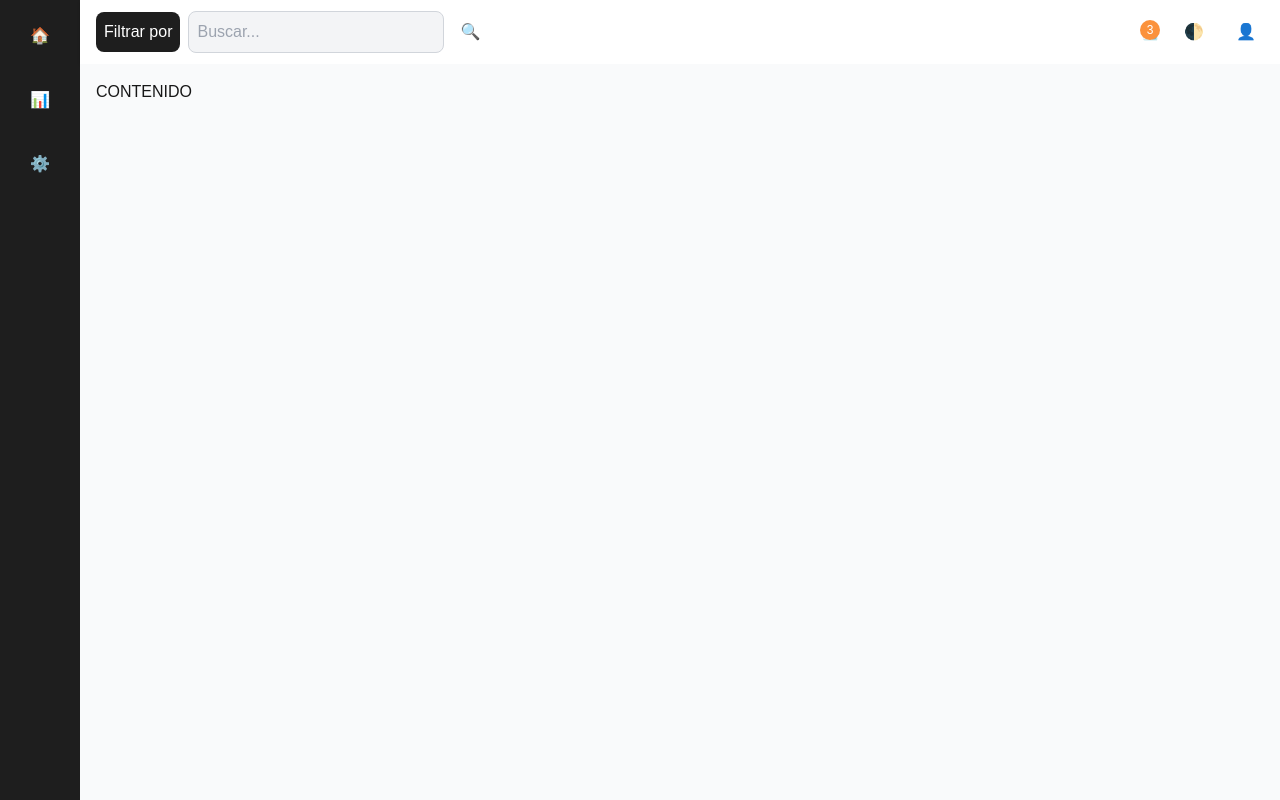
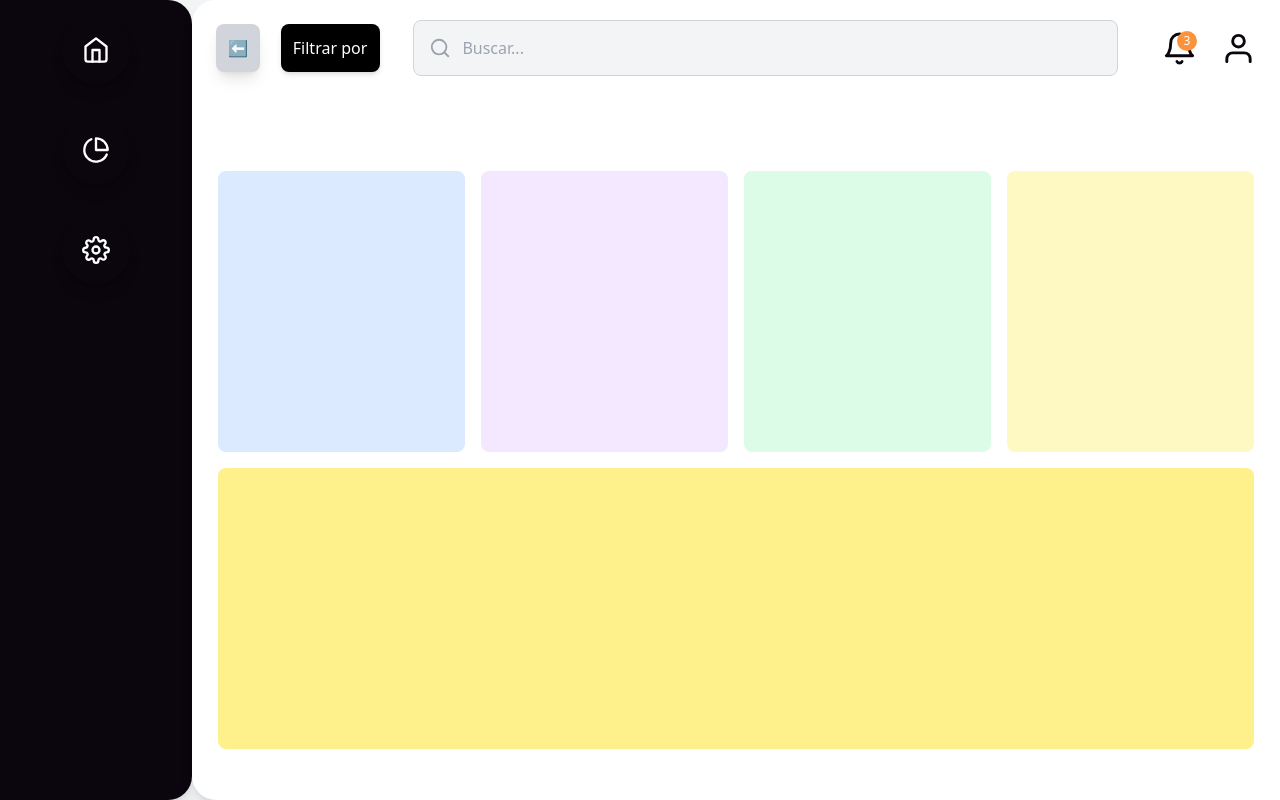
Before and after one commit to AgendamePlatform/buscaFacil.platform.SV, a Next.js app: page / in a window 1280 px wide. Built offline with nearby package versions, Linux system fonts and the light colour scheme.

Commit message:
Maquetacion del dashboard casi listo y parte del layout

```diff
--- a/src/app/globals.css
+++ b/src/app/globals.css
@@ -2,26 +2,30 @@
 @tailwind components;
 @tailwind utilities;
 
-:root {
-  --background: #ffffff;
-  --foreground: #171717;
+/* Estilo para la barra de desplazamiento con Tailwind */
+::-webkit-scrollbar {
+  width: 12px;
 }
 
-@media (prefers-color-scheme: dark) {
-  :root {
-    --background: #0a0a0a;
-    --foreground: #ededed;
-  }
+::-webkit-scrollbar-track {
+  background: #e0e0e0;
+  border-radius: 10px;
 }
 
-body {
-  color: var(--foreground);
-  background: var(--background);
-  font-family: Arial, Helvetica, sans-serif;
+::-webkit-scrollbar-thumb {
+  background-color: #888;
+  border-radius: 10px;
+  border: 3px solid #e0e0e0;
 }
 
-@layer utilities {
-  .text-balance {
-    text-wrap: balance;
-  }
+::-webkit-scrollbar-thumb:hover {
+  background-color: #555;
 }
+
+/* Para Firefox */
+.scrollbar-custom {
+  scrollbar-width: thin;
+  /* Hace que la barra sea más delgada */
+  scrollbar-color: #888 #e0e0e0;
+  /* Color del thumb y track */
+}
--- a/src/app/layout.tsx
+++ b/src/app/layout.tsx
@@ -1,24 +1,10 @@
 import type { Metadata } from "next";
-import localFont from "next/font/local";
-import "./globals.css";
-
-// Importación de las fuentes locales
-const geistSans = localFont({
-  src: "./fonts/GeistVF.woff",
-  variable: "--font-geist-sans",
-  weight: "100 900",
-});
-
-const geistMono = localFont({
-  src: "./fonts/GeistMonoVF.woff",
-  variable: "--font-geist-mono",
-  weight: "100 900",
-});
+import ClientLayout from "./layouts/ClientLayout";
 
 // Metadatos de la página
 export const metadata: Metadata = {
-  title: "Mi App",
-  description: "App creada con Next.js",
+  title: "Agendame SV",
+  description: "Plataforma para poder conectar con servidores de servicios y productos con los clientes",
 };
 
 export default function RootLayout({
@@ -28,52 +14,11 @@ export default function RootLayout({
 }>) {
   return (
     <html lang="en">
-      <body className={`${geistSans.variable} ${geistMono.variable} antialiased`}>
-        {/* Contenedor Principal */}
-        <div className="flex h-screen w-screen">
-          {/* Sidebar izquierdo */}
-          <aside className="w-16 md:w-20 bg-negroNav flex flex-col justify-between p-4 text-white">
-            {/* Contenedor de iconos */}
-            <div className="flex flex-col space-y-6">
-              <button className="hover:bg-gray-700 p-2 rounded">🏠</button>
-              <button className="hover:bg-gray-700 p-2 rounded">📊</button>
-              <button className="hover:bg-gray-700 p-2 rounded">⚙️</button>
-            </div>
-          </aside>
-
-          {/* Contenido Principal */}
-          <main className="flex-1 flex flex-col">
-            {/* Header */}
-            <header className="w-full h-16 bg-white shadow flex justify-between items-center p-4">
-              {/* Filtro y barra de búsqueda */}
-              <div className="flex items-center space-x-2">
-                <button className="bg-negroNav text-white p-2 rounded-lg">Filtrar por</button>
-                <input
-                  type="text"
-                  placeholder="Buscar..."
-                  className="bg-gray-100 border border-gray-300 rounded-lg p-2 w-64 focus:outline-none focus:border-gray-500"
-                />
-                <button className="p-2">🔍</button>
-              </div>
-
-              {/* Iconos de la derecha */}
-              <div className="flex items-center space-x-4">
-                <button className="relative">
-                  🗒️
-                  <span className="absolute top-0 right-0 text-xs text-white bg-orange-400 rounded-full h-5 w-5 flex justify-center items-center">3</span>
-                </button>
-                <button className="p-2">🌓</button>
-                <button className="p-2">👤</button>
-              </div>
-            </header>
-
-            {/* Contenido */}
-            <section className="flex-1 p-4 bg-gray-50">
-              {/* Aquí va el contenido principal */}
-              {children}
-            </section>
-          </main>
-        </div>
+      <body className="">
+        {/* Aquí renderizamos el ClientLayout */}
+        <ClientLayout>
+          {children}
+        </ClientLayout>
       </body>
     </html>
   );
--- /dev/null
+++ b/src/app/layouts/ClientLayout.tsx
@@ -0,0 +1,70 @@
+"use client"; // Marcamos este componente como un Client Component
+
+import React, { useState } from "react";
+import localFont from "next/font/local";
+import "../globals.css"; // Asegúrate de que la ruta esté correcta según tu estructura de proyecto
+import Header from "@/components/Header"; // Importamos el Header
+
+// Importamos iconos de react-icons
+import { FiHome, FiPieChart, FiSettings } from 'react-icons/fi';
+
+// Importación de las fuentes locales
+const geistSans = localFont({
+    src: "../fonts/GeistVF.woff",
+    variable: "--font-geist-sans",
+    weight: "100 900",
+});
+
+const geistMono = localFont({
+    src: "../fonts/GeistMonoVF.woff",
+    variable: "--font-geist-mono",
+    weight: "100 900",
+});
+
+export default function ClientLayout({
+    children,
+}: Readonly<{
+    children: React.ReactNode;
+}>) {
+    // Estado para controlar el tamaño del sidebar
+    const [sidebarWidth, setSidebarWidth] = useState("w-[15%]");
+
+    // Función para cambiar el tamaño del sidebar
+    const toggleSidebarSize = () => {
+        setSidebarWidth(sidebarWidth === "w-[15%]" ? "w-[5%]" : "w-[15%]");
+    };
+
+    return (
+        <div className={`${geistSans.variable} ${geistMono.variable} antialiased h-screen`}>
+            {/* Contenedor Principal */}
+            <div className="flex h-full w-screen bg-gray-100">
+                {/* Sidebar izquierdo con bordes redondeados arriba y abajo */}
+                <aside className={`${sidebarWidth} bg-bgdark flex flex-col justify-between p-4 text-white rounded-r-3xl overflow-hidden shadow-lg transition-all duration-300`}>
+                    <div className="flex flex-col items-center space-y-8">
+                        {/* Iconos del sidebar */}
+                        <button className="hover:bg-gray-700 p-5 rounded-full transition duration-300 shadow-lg">
+                            <FiHome size={28} />
+                        </button>
+                        <button className="hover:bg-gray-700 p-5 rounded-full transition duration-300 shadow-lg">
+                            <FiPieChart size={28} />
+                        </button>
+                        <button className="hover:bg-gray-700 p-5 rounded-full transition duration-300 shadow-lg">
+                            <FiSettings size={28} />
+                        </button>
+                    </div>
+                </aside>
+
+                {/* Contenido Principal */}
+                <main className="flex-1 flex flex-col bg-white rounded-tl-3xl rounded-bl-3xl shadow-lg overflow-auto">
+                    {/* Usamos el componente Header */}
+                    <Header sidebarWidth={sidebarWidth} toggleSidebarSize={toggleSidebarSize} />
+
+                    {/* Contenido con scroll */}
+                    <section className="p-6 w-full overflow-auto">
+                        {children}
+                    </section>
+                </main>
+            </div>
+        </div>
+    );
+}
--- a/src/app/page.tsx
+++ b/src/app/page.tsx
@@ -1,9 +1,19 @@
 import React from 'react'
 
-export default function page() {
+export default function Page() {
   return (
-    <div>
-      CONTENIDO
+    <div className='w-full h-[85vh] flex justify-center items-center'>
+      {/* Contenedor de la grid */}
+      <div className="grid grid-cols-4 gap-4 w-full h-[85%] px-[0.2%]">
+        {/* Bloques superiores */}
+        <div className="bg-blue-100 rounded-lg"></div>
+        <div className="bg-purple-100 rounded-lg"></div>
+        <div className="bg-green-100 rounded-lg"></div>
+        <div className="bg-yellow-100 rounded-lg"></div>
+
+        {/* Bloque inferior grande */}
+        <div className="col-span-4 bg-yellow-200 rounded-lg"></div>
+      </div>
     </div>
   )
 }
--- /dev/null
+++ b/src/components/Header.tsx
@@ -0,0 +1,55 @@
+import React from 'react';
+import { FiSearch, FiBell, FiUser } from 'react-icons/fi';
+
+interface HeaderProps {
+    sidebarWidth: string;
+    toggleSidebarSize: () => void;
+}
+
+export default function Header({ sidebarWidth, toggleSidebarSize }: HeaderProps) {
+    return (
+        <header className="w-full h-24 bg-white flex justify-between items-center p-6 ">
+            {/* Botón para cambiar el tamaño del sidebar */}
+            <button
+                className="p-3 bg-gray-300 rounded-lg mr-[2%] hover:bg-gray-400 transition duration-300 shadow-lg"
+                onClick={toggleSidebarSize}
+            >
+                {sidebarWidth === "w-[15%]" ? "⬅️" : "➡️"}
+            </button>
+
+            {/* Filtro y barra de búsqueda */}
+            <div className="flex items-center w-full space-x-4">
+                {/* Combobox para "Filtrar por" */}
+                <div className="relative mr-[2%]">
+                    <select className="bg-black text-white p-3 rounded-lg appearance-none cursor-pointer hover:bg-gray-900 transition duration-300 shadow-md">
+                        <option value="">Filtrar por</option>
+                        <option value="opcion1">Opción 1</option>
+                        <option value="opcion2">Opción 2</option>
+                        <option value="opcion3">Opción 3</option>
+                    </select>
+                </div>
+
+                {/* Input con icono de lupa */}
+                <div className="relative flex items-center w-[80%]">
+                    <input
+                        type="text"
+                        placeholder="Buscar..."
+                        className="bg-gray-100 border text-gray-600  border-gray-300 rounded-lg p-4 w-full pl-12 focus:outline-none focus:border-gray-500 focus:ring-2 focus:ring-gray-300 h-14 transition duration-300"
+                    />
+                    <FiSearch className="absolute left-4 text-gray-400" size={22} />
+                </div>
+            </div>
+
+            {/* Iconos de la derecha */}
+            <div className="flex items-center space-x-6">
+                <button className="relative hover:text-orange-500 transition duration-300">
+                    <FiBell size={35} className='text-bgdark hover:text-red-500' />
+                    <span className="absolute top-0 right-0 text-xs text-white bg-orange-400 rounded-full h-5 w-5 flex justify-center items-center">3</span>
+                </button>
+                <button className=" transition duration-300">
+                    <FiUser size={35} className='text-bgdark hover:text-red-500' />
+                </button>
+            </div>
+        </header>
+    );
+}
--- a/tailwind.config.ts
+++ b/tailwind.config.ts
@@ -11,7 +11,9 @@ const config: Config = {
       colors: {
         bgdark: "#0B050E",
         bgligth: "#ffff",
-        negroNav: "#1e1e1e"
+        negroNav: "#1e1e1e",
+        inputClaro: "#f3f0ff",
+        inputOscuro: "#404040"
       },
     },
   },
```
Also changed, not shown: package.json (+5 -4 lines), 1 other file (tests, documents, lock files or other folders).
